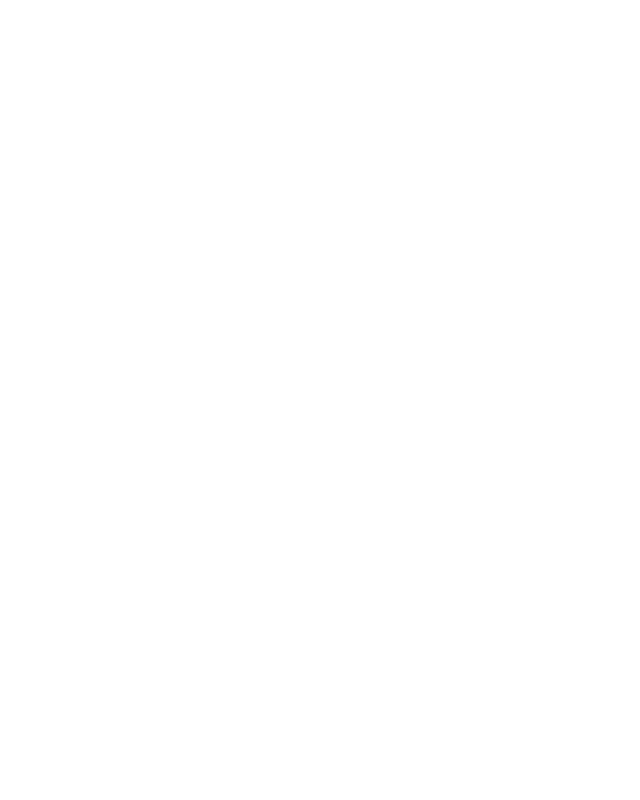
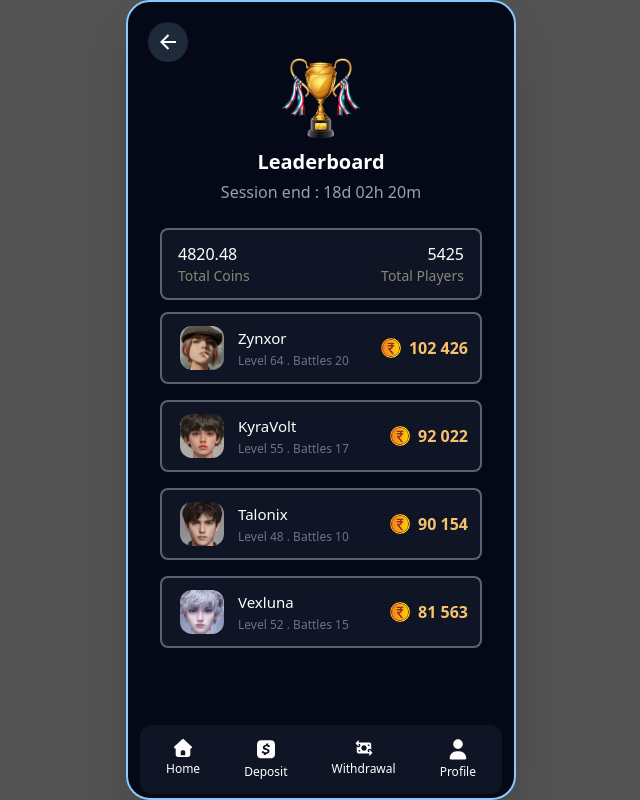
Before and after one commit to itsnajeeb/UI, a React (Vite) app in the folder Crypto-Wallet/: page /leaderboard in a window 1280 px wide. Before the commit this address had no page. Shown: the whole page, without its empty margins (319-959 px from the left). Built offline with nearby package versions, Linux system fonts and the light colour scheme.

Commit message:
Added Leaderboard routes

```diff
--- a/Crypto-Wallet/src/App.jsx
+++ b/Crypto-Wallet/src/App.jsx
@@ -10,6 +10,7 @@
 import ChangeTransactionPassword from './components/ChangeTransactionPassword';
 
 import './App.css'
+import Leaderboad from './components/CommonComponents/Leaderboad';
 
 
 const App = () => {
@@ -22,6 +23,7 @@
       <Route path='/avatar' element={<Avatar />} />
       <Route path='/change-password' element={<ChangePassword />} />
       <Route path='/change-transaction-password' element={<ChangeTransactionPassword />} />
+      <Route path='/leaderboard' element={<Leaderboad />} />
     </Routes>
   );
 };
--- a/Crypto-Wallet/src/components/ChangePassword.jsx
+++ b/Crypto-Wallet/src/components/ChangePassword.jsx
@@ -10,21 +10,25 @@
         <div className="h-screen bg-[#0c0c0cc8] flex justify-center overflow-hidden">
 
             {/* APP SHELL */}
-            <div className="relative w-full max-w-97.5 h-full bg-[#111116] lg:rounded-3xl lg:border-2 lg:border-[#8ac9ff] shadow-2xl flex flex-col ">
-                <div className=' absolute bg-gray-800 text-white left-5 top-5 rounded-full w-10 h-10 flex justify-center cursor-pointer'>
+            <div className="relative w-full max-w-97.5 sm:h-screen h-[93vh]  bg-[#111116] lg:rounded-3xl lg:border-2 lg:border-[#8ac9ff] shadow-2xl flex flex-col ">
+                <div className='absolute bg-gray-800 text-white left-5 top-5 rounded-full w-10 h-10 flex justify-center cursor-pointer'>
                     <BackArrow />
                 </div>
                 {/*  Only this div will scroll*/}
                 <div className="flex-1 custom-scroll mt-24 px-10 space-y-4">
                     <h1 className='text-white text-2xl font-semibold text-center mb-6 '>Update Password</h1>
-                    <PasswordInput placeholder="Current Password"/>
-                    <PasswordInput placeholder="New Password"/>
-                    <PasswordInput placeholder="Confirm New Password"/>
+                    <PasswordInput placeholder="Current Password" />
+                    <PasswordInput placeholder="New Password" />
+                    <PasswordInput placeholder="Confirm New Password" />
                     <div className='flex justify-center w-full '>
-                    <Button btnText={"Update Password"}/>
+                        <Button btnText={"Update Password"} />
                     </div>
                 </div>
-                <Footer />
+                <div className='w-full px-3 mb-1 absolute bottom-0'>
+                    <div className="bg-secondary shadow-(--shadow-soft) text-white py-2  rounded-xl px-4 ">
+                        <Footer />
+                    </div>
+                </div>
             </div>
         </div>
     )
--- a/Crypto-Wallet/src/components/ChangeTransactionPassword.jsx
+++ b/Crypto-Wallet/src/components/ChangeTransactionPassword.jsx
@@ -1,5 +1,4 @@
 import React, { useState } from 'react'
-import Input from './CommonComponents/Input'
 import BackArrow from './CommonComponents/BackArrow'
 import Footer from './CommonComponents/Footer'
 import Button from './CommonComponents/Button'
@@ -37,8 +36,8 @@
                     theme: 'dark',
                 })
             }
-        } catch(err) {
-            toast.error("Someting went wrong. Please try again ")
+        } catch (err) {
+            toast.error("Someting went wrong. Please try again ", err.message)
         }
     }
 
@@ -46,7 +45,7 @@
         <div className="h-screen bg-[#0c0c0cc8] flex justify-center overflow-hidden">
 
             {/* APP SHELL */}
-        <div className="relative w-full max-w-97.5 h-full bg-[#111116] lg:rounded-3xl lg:border-2 lg:border-[#8ac9ff] shadow-2xl flex flex-col ">
+            <div className="relative w-full max-w-97.5 sm:h-screen h-[93vh]  bg-[#111116] lg:rounded-3xl lg:border-2 lg:border-[#8ac9ff] shadow-2xl flex flex-col ">
                 <div className=' absolute bg-gray-800 text-white left-5 top-5 rounded-full w-10 h-10 flex justify-center cursor-pointer'>
                     <BackArrow />
                 </div>
@@ -75,7 +74,11 @@
                     </div>
                     <ToastContainer />
                 </div>
+                <div className='w-full px-3 mb-1 absolute bottom-0'>
+                    <div className="bg-secondary shadow-(--shadow-soft) text-white py-2  rounded-xl px-4 ">
                         <Footer />
+                    </div>
+                </div>
             </div>
         </div>
     )
--- a/Crypto-Wallet/src/components/CommonComponents/ChildCard.jsx
+++ b/Crypto-Wallet/src/components/CommonComponents/ChildCard.jsx
@@ -1,8 +1,10 @@
 import React from 'react'
+import { Link } from 'react-router-dom'
 const ChildCard = ({ data }) => {
 
     return (
-        <div className='bg-secondary relative flex justify-between w-full px-4 rounded-xl py-3 border-2 border-gray-400/30 '>
+        <Link to='leaderboard'>
+            <div className='bg-secondary cursor-pointer relative flex justify-between w-full px-4 rounded-xl py-3 border-2 border-gray-400/30 '>
                 <div className='w-4 h-4 absolute right-3 top-3 rotate-230 '>
                     <svg xmlns="http://www.w3.org/2000/svg" viewBox="0 0 24 24" fill="rgba(255,255,255,1)"><path d="M11.9999 13.1714L16.9497 8.22168L18.3639 9.63589L11.9999 15.9999L5.63599 9.63589L7.0502 8.22168L11.9999 13.1714Z"></path></svg>
                 </div>
@@ -15,6 +17,7 @@
                 </div>
 
             </div>
+        </Link>
     )
 }
 
--- /dev/null
+++ b/Crypto-Wallet/src/components/CommonComponents/Leaderboad.jsx
@@ -0,0 +1,55 @@
+import React from 'react'
+import { Link } from 'react-router-dom'
+import BackArrow from './BackArrow'
+import Footer from './Footer'
+import trophy from '/image/trophy.png'
+import { Trophy } from 'lucide-react'
+import LeaderboardInfoBox from './LeaderboardInfoBox'
+import { LeaderboardData } from '../../data/data'
+const Leaderboad = () => {
+    return (
+            <div className="h-screen bg-[#242424c8] flex justify-center overflow-hidden">
+
+                {/* APP SHELL */}
+                <div className="relative w-full max-w-97.5 sm:h-screen h-[93vh]  bg-[#050816] lg:rounded-3xl lg:border-2 lg:border-[#8ac9ff] shadow-2xl flex flex-col ">
+                    <div className=' absolute bg-gray-800 text-white left-5 top-5 rounded-full w-10 h-10 flex justify-center cursor-pointer'>
+                        <BackArrow />
+                    </div>
+                    {/*  Only this div will scroll*/}
+                    <div className="flex-1 custom-scroll mb-20">
+                        <div className='text-white flex justify-center flex-col items-center mt-14 '>
+                            <img src={trophy} alt="Trophy image" className='w-20 h-20' />
+                            {/* <Trophy size={28} fill='yellow'/> */}
+                            <h1 className='font-semibold text-xl mt-2.5'>Leaderboard</h1>
+                            <p className='font-normal mt-1 text-gray-400'>Session end : 18d 02h 20m</p>
+                        </div>
+                        <div className='flex border-2 border-gray-300/40 text-white px-4 rounded-lg justify-between mt-6 bg-secondary py-3 mx-8'>
+                            <div className=''>
+                                <h2 className='font-normal'>4820.48</h2>
+                                <p className='text-yellow-100/50 text-sm'>Total Coins</p>
+                            </div>
+                            <div className='flex flex-col'>
+                                <h2 className='self-end'>5425</h2>
+                                <p className='text-yellow-100/50  text-sm'>Total Players</p>
+                            </div>
+                        </div>
+                        <div className='mt-3 flex flex-col gap-4'>
+                            {
+                                LeaderboardData.map((data,idx)=> (
+                                    <LeaderboardInfoBox data={data} key={idx}/>
+                                ))
+                            }
+                        </div>
+                    </div>
+
+                    <div className='w-full px-3 mb-1 absolute bottom-0'>
+                        <div className="bg-secondary shadow-(--shadow-soft) text-white py-2  rounded-xl px-4 ">
+                            <Footer />
+                        </div>
+                    </div>
+                </div>
+            </div>
+    )
+}
+
+export default Leaderboad
--- /dev/null
+++ b/Crypto-Wallet/src/components/CommonComponents/LeaderboardInfoBox.jsx
@@ -0,0 +1,24 @@
+import React from 'react'
+
+import rupee from '/image/rupee.png'
+const LeaderboardInfoBox = ({data}) => {
+    return (
+        <div className='text-white mx-8 px-3 bg-secondary py-1.5 flex  justify-between rounded-lg border-2 border-gray-300/40'>
+            <div className='flex space-x-2'>
+                <div className='w-14 h-14  flex justify-center items-center'>
+                    <img src={data.img}  alt="User Image" className='w-[80%] h-[80%] rounded-xl object-cover object-center ' />
+                </div>
+                <div className='space-y-1 self-center'>
+                    <h1 className='text-[15px]'>{data.name}</h1>
+                    <p className='text-xs text-gray-500'>Level {data.level} . Battles {data.battles}</p>
+                </div>
+            </div>
+            <div className='flex space-x-2 self-center justify-center items-center'>
+                <img src={rupee} alt="Rupee symbol" className='w-5 h-5' />
+                <h2 className='text-[#f6c26d] font-semibold'>{data.rupeee}</h2>
+            </div>
+        </div>
+    )
+}
+
+export default LeaderboardInfoBox
--- a/Crypto-Wallet/src/data/data.jsx
+++ b/Crypto-Wallet/src/data/data.jsx
@@ -2,6 +2,9 @@
 import icon3 from '/image/icon/icon-3.png'
 import icon4 from '/image/icon/icon-4.png'
 import icon1 from '/image/icon/icon-1.png'
+
+
+
 export const CardIconsData = [
   {
     icon: icon1,
@@ -24,3 +27,41 @@
     description: "Any Crypto Assets",
   },
 ];
+
+import image2 from '/image/userProfile-11.png'
+import image1 from '/image/userProfile-12.png'
+import image3 from '/image/userProfile-13.png'
+import image4 from '/image/userProfile-15.png'
+
+export const LeaderboardData = [
+  {
+    img: image1,
+    name: 'Zynxor',
+    level: 64,
+    battles: 20,
+    rupeee: '102 426'
+  },
+  {
+    img: image2,
+    name: 'KyraVolt',
+    level: 55,
+    battles: 17,
+    rupeee: '92 022'
+  },
+  {
+    img: image3,
+    name: 'Talonix',
+    level: 48,
+    battles: 10,
+    rupeee: '90 154'
+  },
+  {
+    img: image4,
+    name: 'Vexluna',
+    level: 52,
+    battles: 15,
+    rupeee: '81 563'
+  },
+
+
+]
```
Also changed, not shown: Crypto-Wallet/public/image/rupee.png (added), Crypto-Wallet/public/image/trophy.png (added). Lines whose indentation alone changed are shown as unchanged.
